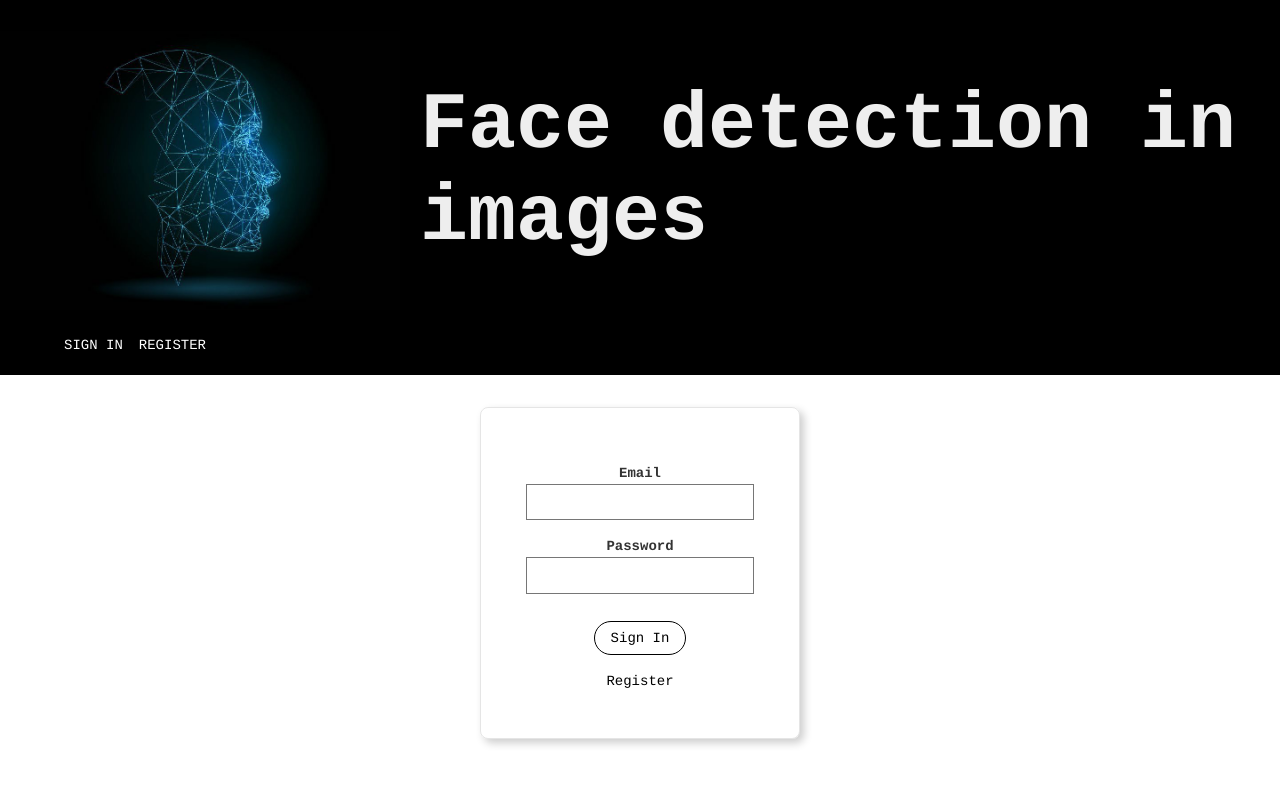
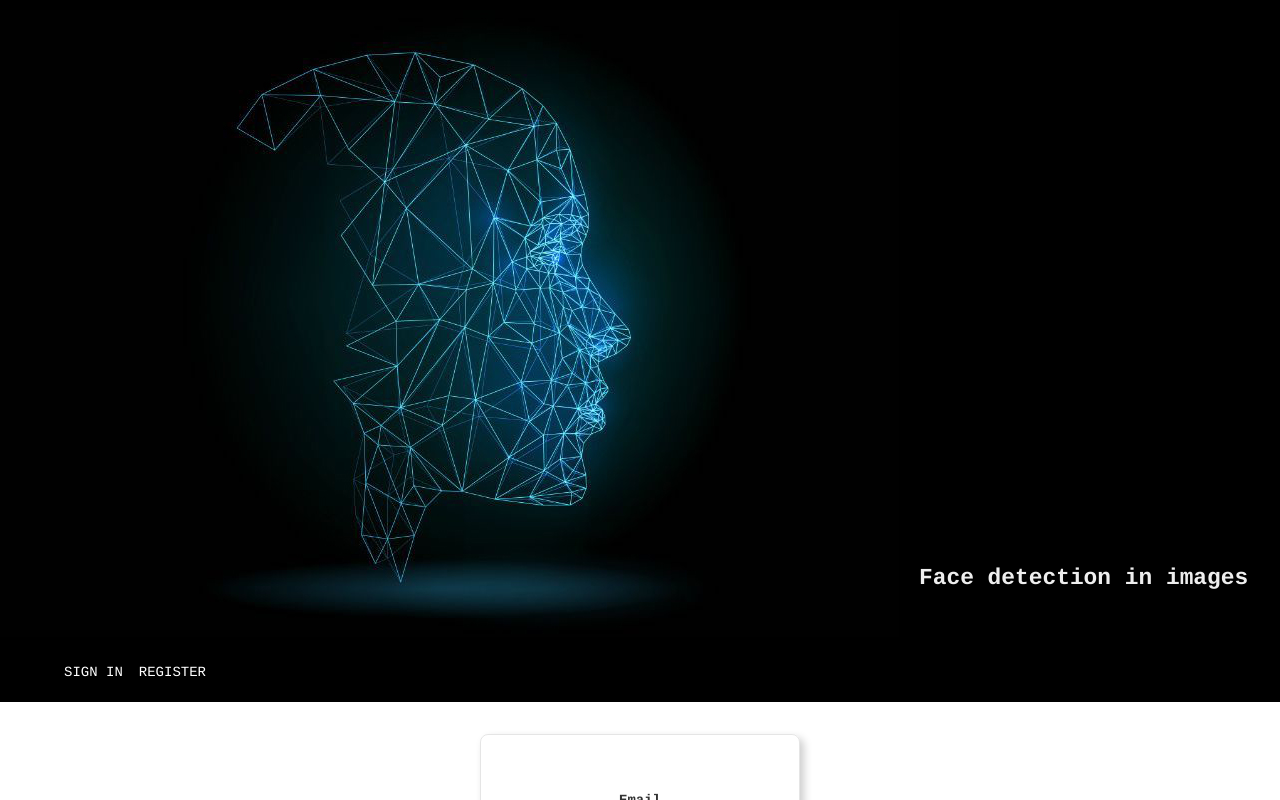
Before and after one commit to mlshohet/face-detection, a React (Create React App) app: page / in a window 1280 px wide. Shown: the top 800 px of the page. Built offline with nearby package versions, Linux system fonts and the light colour scheme.

Commit message:
updating

```diff
--- a/src/App.css
+++ b/src/App.css
@@ -3,7 +3,7 @@
 }
 
 .tagline {
-  font-size: 5rem;
+  font-size: calc(14px + (26 - 14) * ((100vw - 320px) / (1600 - 300)));;
   color: #EEEEEE;
     font-weight: 700;
     margin-bottom: 3.2rem;
@@ -24,7 +24,7 @@
       font-size: 1.8rem;
     }
   }
-@media screen and (max-width: 320px) {
+/*@media screen and (max-width: 320px) {
     div.tagline {
        font-size: 10vw;
     }
@@ -34,7 +34,7 @@
     div.tagline {
        font-size: 6vw;
     }
-  }
+  }*/
 
 
 .header {
```
